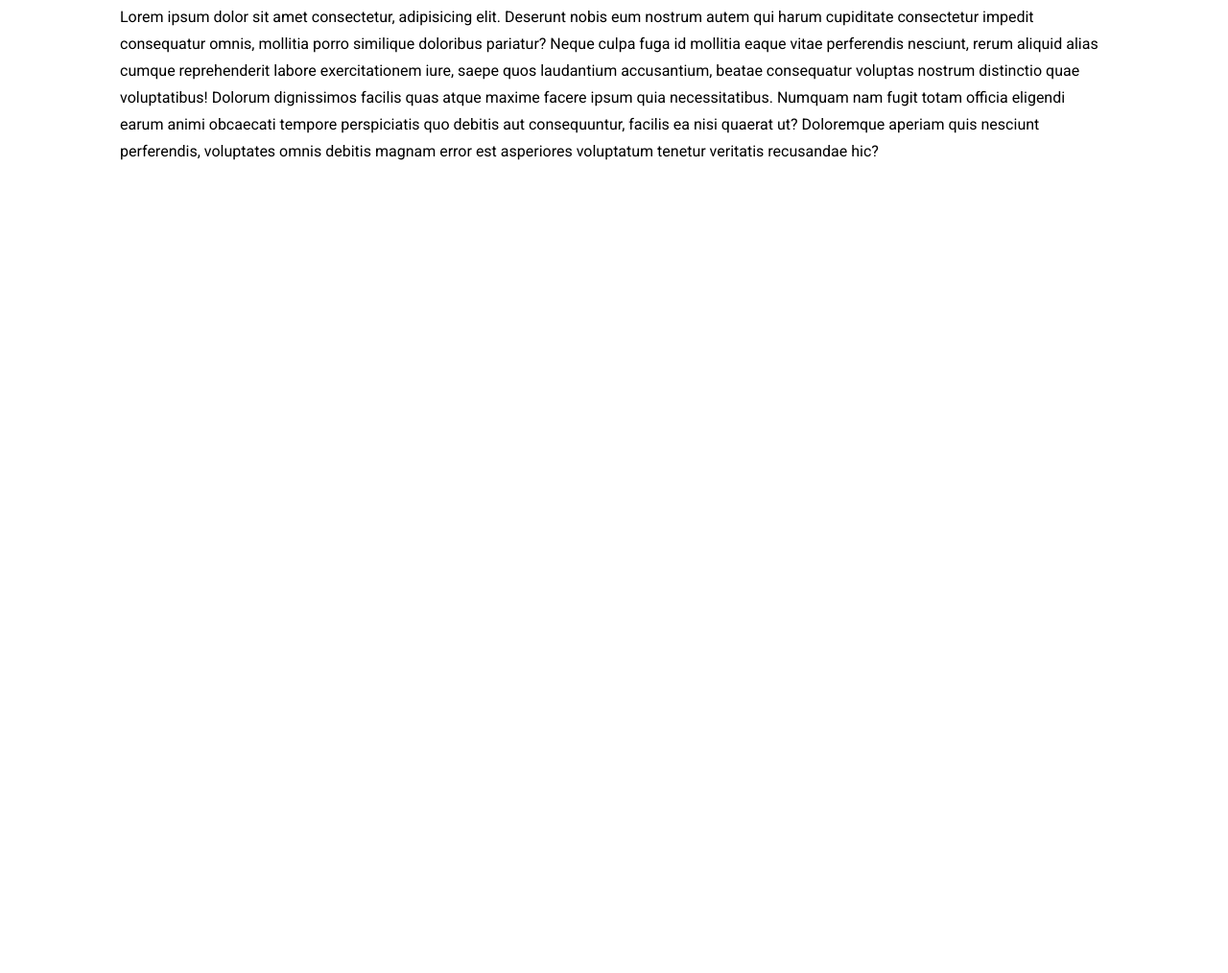
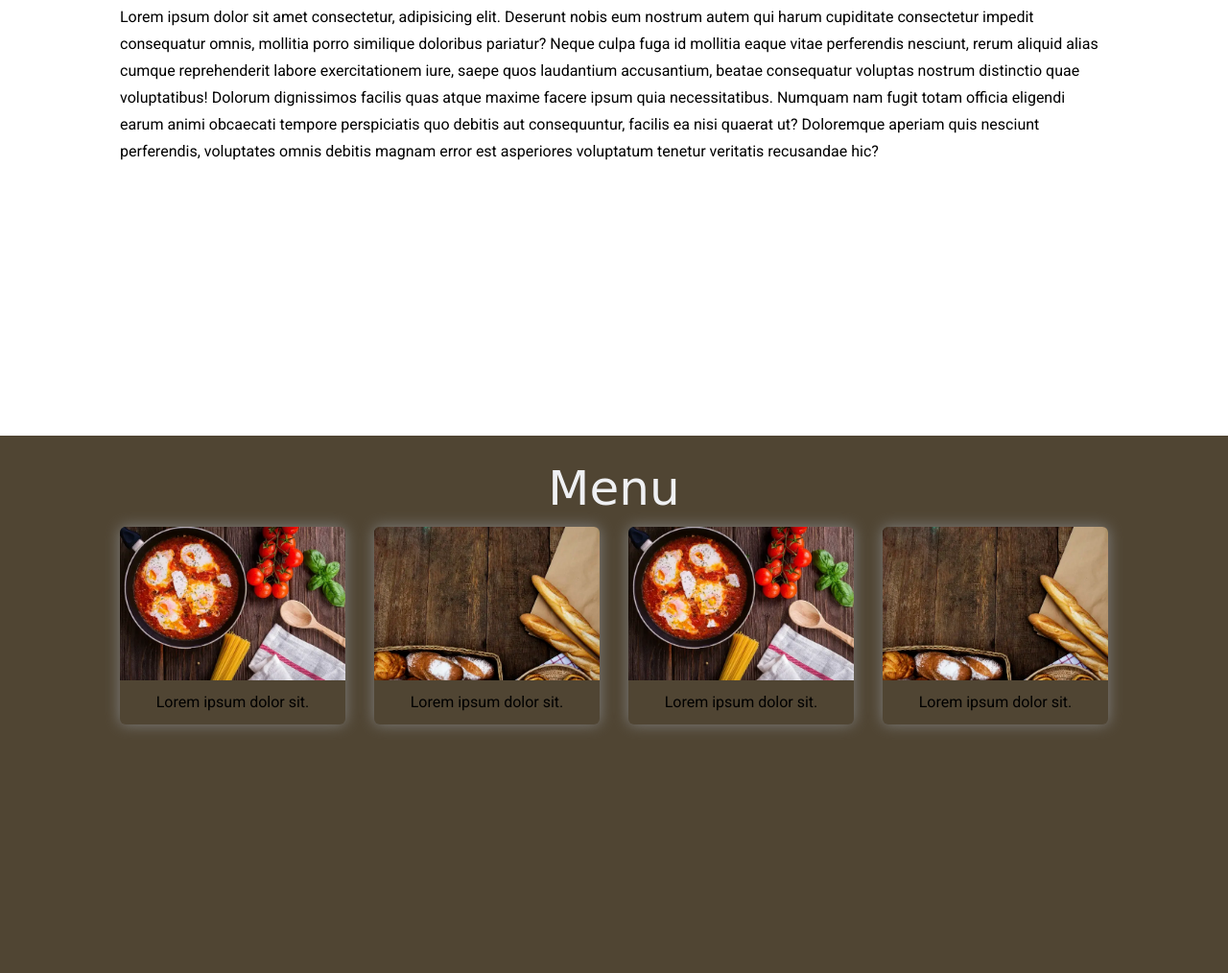
Before and after one commit to magiic93/dolceVita, a plain HTML site: page index.html in a window 1280 px wide. Shown: the part 906-1920 px from the top of the page at 96% size. Before the commit the page ends 1360 px from the top, so only its background shows below. Drawn offline with Linux system fonts and the light colour scheme; a web font is replaced by a local one.

Commit message:
add image-box

```diff
--- a/index.html
+++ b/index.html
@@ -33,6 +33,37 @@
                 </div>
             </div>
         </section>
+        <section class="site-section site-section--bg-color" id="menu">
+            <h2 class="heading--h2 text-color-white">Menu</h2>
+            <div class="container">
+                <div class="row">
+                    <div class="col col--md50 col--lg25">
+                        <div class="image-box">
+                            <div class="image-box__image"></div>
+                            <div class="image-box__text">Lorem ipsum dolor sit.</div>
+                        </div>
+                    </div>
+                    <div class="col col--md50 col--lg25">
+                        <div class="image-box">
+                            <div class="image-box__image image-box__image--next"></div>
+                            <div class="image-box__text">Lorem ipsum dolor sit.</div>
+                        </div>
+                    </div>
+                    <div class="col col--md50 col--lg25">
+                        <div class="image-box">
+                            <div class="image-box__image"></div>
+                            <div class="image-box__text">Lorem ipsum dolor sit.</div>
+                        </div>
+                    </div>
+                    <div class="col col--md50 col--lg25">
+                        <div class="image-box">
+                            <div class="image-box__image image-box__image--next"></div>
+                            <div class="image-box__text">Lorem ipsum dolor sit.</div>
+                        </div>
+                    </div>
+                </div>
+            </div>
+        </section>
     </main>
 </body>
 </html>
--- /dev/null
+++ b/scss/06-components/_image-box.scss
@@ -0,0 +1,36 @@
+@use '../02-tools/' as *;
+
+.image-box {
+
+    border-radius: .6rem;
+    box-shadow: 0 0 15px gray;
+
+    &:hover {
+        box-shadow: 0 0 25px gray;
+    }
+
+    &__image {
+        background: url('../assets/img/one.webp') center/cover;
+        height: 22rem;
+        display: block;
+        border-top-left-radius: .6rem;
+        border-top-right-radius: .6rem;
+
+        &--next {
+            background: url('../../assets/img/two.webp') center/cover;
+        }
+
+        @include medium {
+            height: 16rem;
+        }
+    }
+
+    &__text {
+        text-align: center;
+        padding: 1.5rem;
+        font-size: 1.6rem;
+        cursor: pointer;
+        font-family: Roboto, 'sans-serif';
+    }
+
+}
--- a/scss/06-components/_index.scss
+++ b/scss/06-components/_index.scss
@@ -2,3 +2,4 @@
 @forward 'heading';
 @forward 'blackout';
 @forward 'nav';
+@forward 'image-box';
```
Also changed, not shown: css/main.css, 1 other file.
